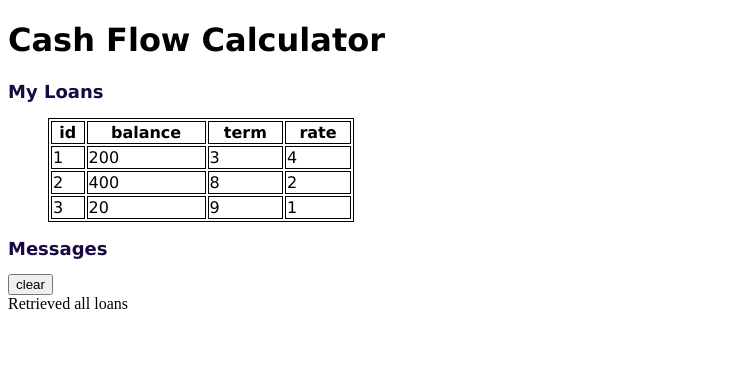
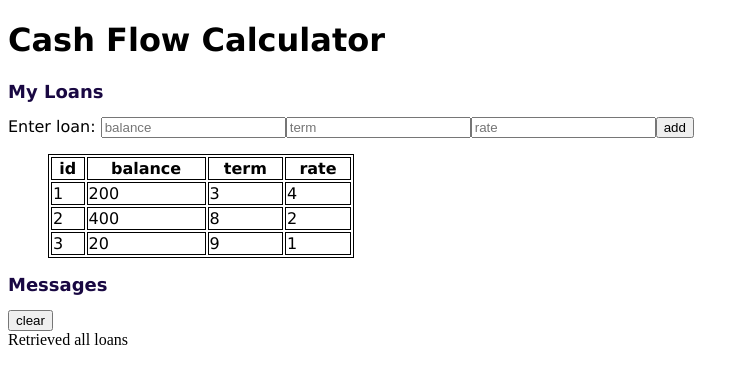
Before and after one commit to FletcherWill/Cash-Flow-Calculator, an Angular app in the folder frontend-sam/: page / in a window 1280 px wide. Shown: the top 384 px of the page, without its empty margins (0-749 px from the left). Built offline with nearby package versions, Linux system fonts and the light colour scheme.

Commit message:
Added save button

```diff
--- a/frontend-sam/src/app/loans/loans.component.html
+++ b/frontend-sam/src/app/loans/loans.component.html
@@ -1,4 +1,16 @@
 <h2>My Loans</h2>
+
+<div>
+  <label>Enter loan:
+    <input #balance placeholder="balance"/> <input #term placeholder="term"/><input #rate placeholder="rate"/>
+  </label>
+  <!-- (click) passes input value to add() and then clears the input -->
+  <!-- <button (click)="add(balance.value,term.value,rate.value);  balance.value=''; term.value=''; rate.value=''"> -->
+  <button (click)="balance.value=''; term.value=''; rate.value=''">
+    add
+  </button>
+</div>
+
 <ul class="loans">
   <table style="width:25%">
     <tr><th>id</th><th>balance</th><th>term</th><th>rate</th></tr>
```
